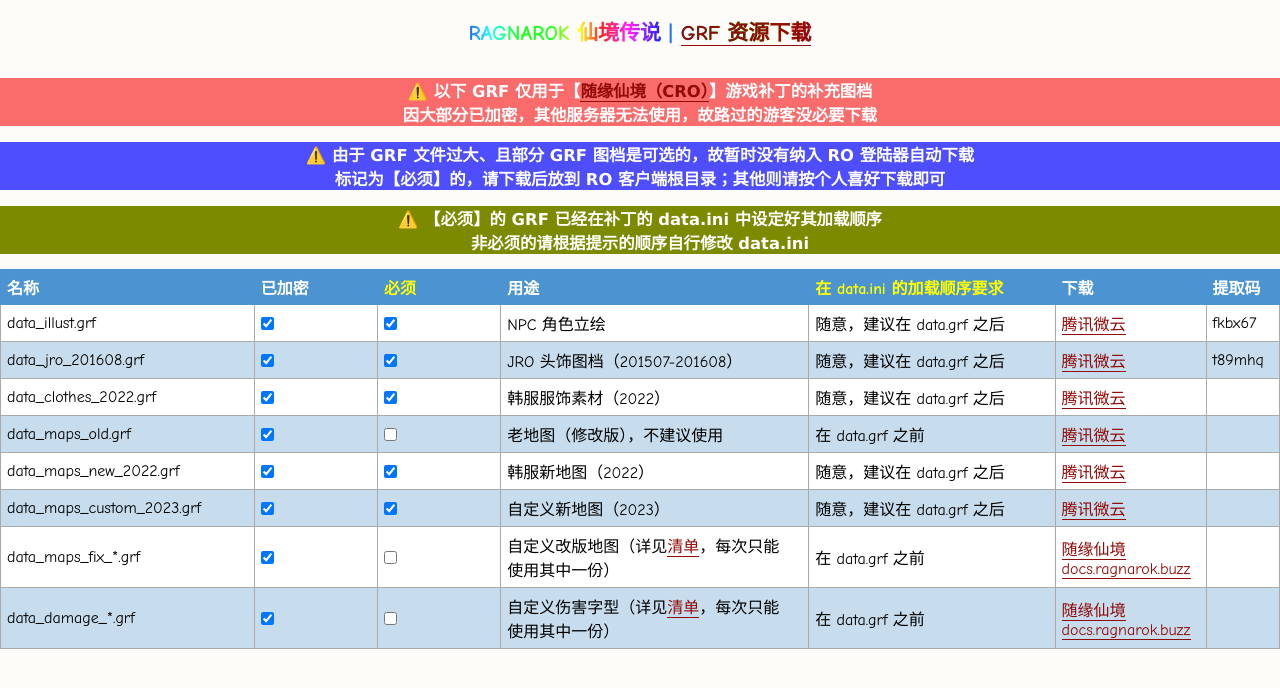
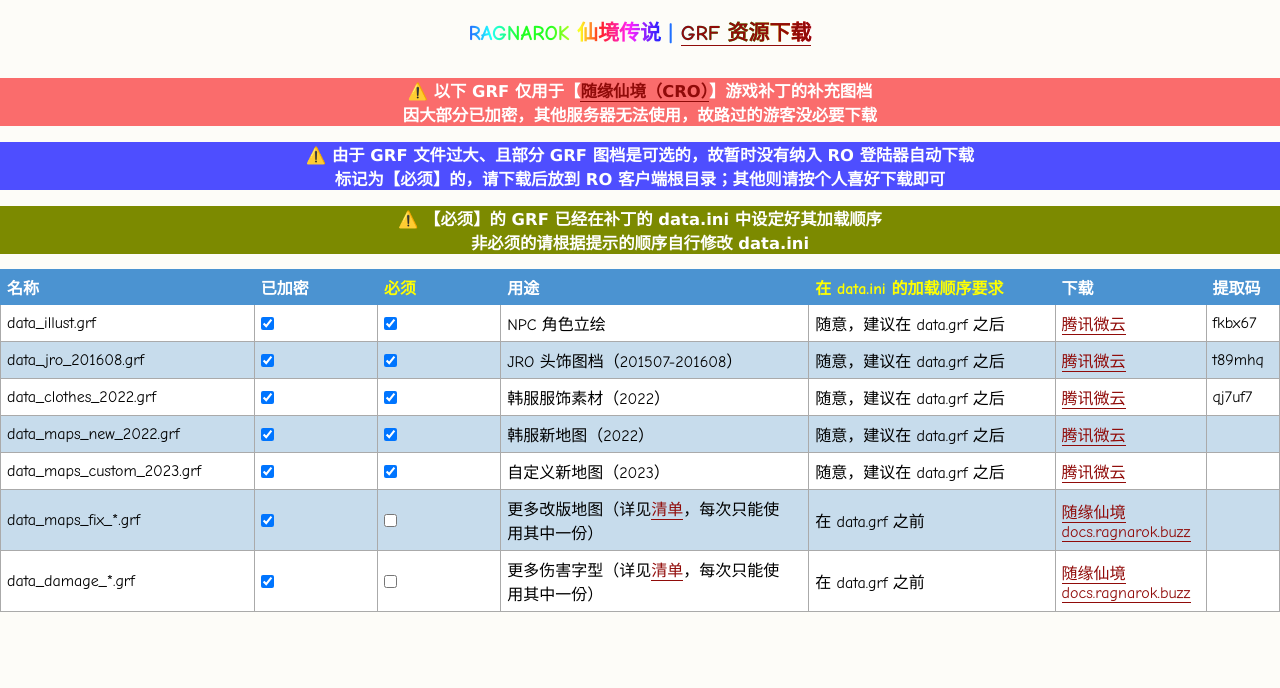
Before and after one commit to Casual-Ragnarok/cro-patch-grf, a plain HTML site: page index.html in a window 1280 px wide. Drawn offline with Linux system fonts and the light colour scheme.

Commit message:
Update index.html

```diff
--- a/index.html
+++ b/index.html
@@ -66,17 +66,8 @@
                                     <td><input type="checkbox" checked></td>
                                     <td>韩服服饰素材（2022）</td>
                                     <td>随意，建议在 data.grf 之后</td>
-                                    <td><a href="https://share.weiyun.com/" target="_blank">腾讯微云</a></td>
-                                    <td></td>
-                              </tr>
-                              <tr>
-                                    <td>data_maps_old.grf</td>
-                                    <td><input type="checkbox" checked></td>
-                                    <td><input type="checkbox"></td>
-                                    <td>老地图（修改版），不建议使用</td>
-                                    <td>在 data.grf 之前</td>
-                                    <td><a href="https://share.weiyun.com/" target="_blank">腾讯微云</a></td>
-                                    <td></td>
+                                    <td><a href="https://share.weiyun.com/KeFzEcHV" target="_blank">腾讯微云</a></td>
+                                    <td>qj7uf7</td>
                               </tr>
                               <tr>
                                     <td>data_maps_new_2022.grf</td>
@@ -100,16 +91,16 @@
                                     <td>data_maps_fix_*.grf</td>
                                     <td><input type="checkbox" checked></td>
                                     <td><input type="checkbox"></td>
-                                    <td>自定义改版地图（详见<a href="https://docs.ragnarok.buzz/01-developer/03-resources/%E6%94%BB%E5%87%BB%E4%BC%A4%E5%AE%B3%E5%AD%97%E5%9E%8B/index.html" target="_blank">清单</a>，每次只能使用其中一份）</td>
+                                    <td>更多改版地图（详见<a href="https://docs.ragnarok.buzz/01-developer/03-resources/maps/index.html" target="_blank">清单</a>，每次只能使用其中一份）</td>
                                     <td>在 data.grf 之前</td>
-                                    <td><a href="https://docs.ragnarok.buzz/01-developer/03-resources/%E6%94%BB%E5%87%BB%E4%BC%A4%E5%AE%B3%E5%AD%97%E5%9E%8B/index.html" target="_blank">随缘仙境 docs.ragnarok.buzz</a></td>
+                                    <td><a href="https://docs.ragnarok.buzz/01-developer/03-resources/maps/index.html" target="_blank">随缘仙境 docs.ragnarok.buzz</a></td>
                                     <td></td>
                               </tr>
                               <tr>
                                     <td>data_damage_*.grf</td>
                                     <td><input type="checkbox" checked></td>
                                     <td><input type="checkbox"></td>
-                                    <td>自定义伤害字型（详见<a href="https://docs.ragnarok.buzz/01-developer/03-resources/%E6%94%BB%E5%87%BB%E4%BC%A4%E5%AE%B3%E5%AD%97%E5%9E%8B/index.html" target="_blank">清单</a>，每次只能使用其中一份）</td>
+                                    <td>更多伤害字型（详见<a href="https://docs.ragnarok.buzz/01-developer/03-resources/%E6%94%BB%E5%87%BB%E4%BC%A4%E5%AE%B3%E5%AD%97%E5%9E%8B/index.html" target="_blank">清单</a>，每次只能使用其中一份）</td>
                                     <td>在 data.grf 之前</td>
                                     <td><a href="https://docs.ragnarok.buzz/01-developer/03-resources/%E6%94%BB%E5%87%BB%E4%BC%A4%E5%AE%B3%E5%AD%97%E5%9E%8B/index.html" target="_blank">随缘仙境 docs.ragnarok.buzz</a></td>
                                     <td></td>
```
